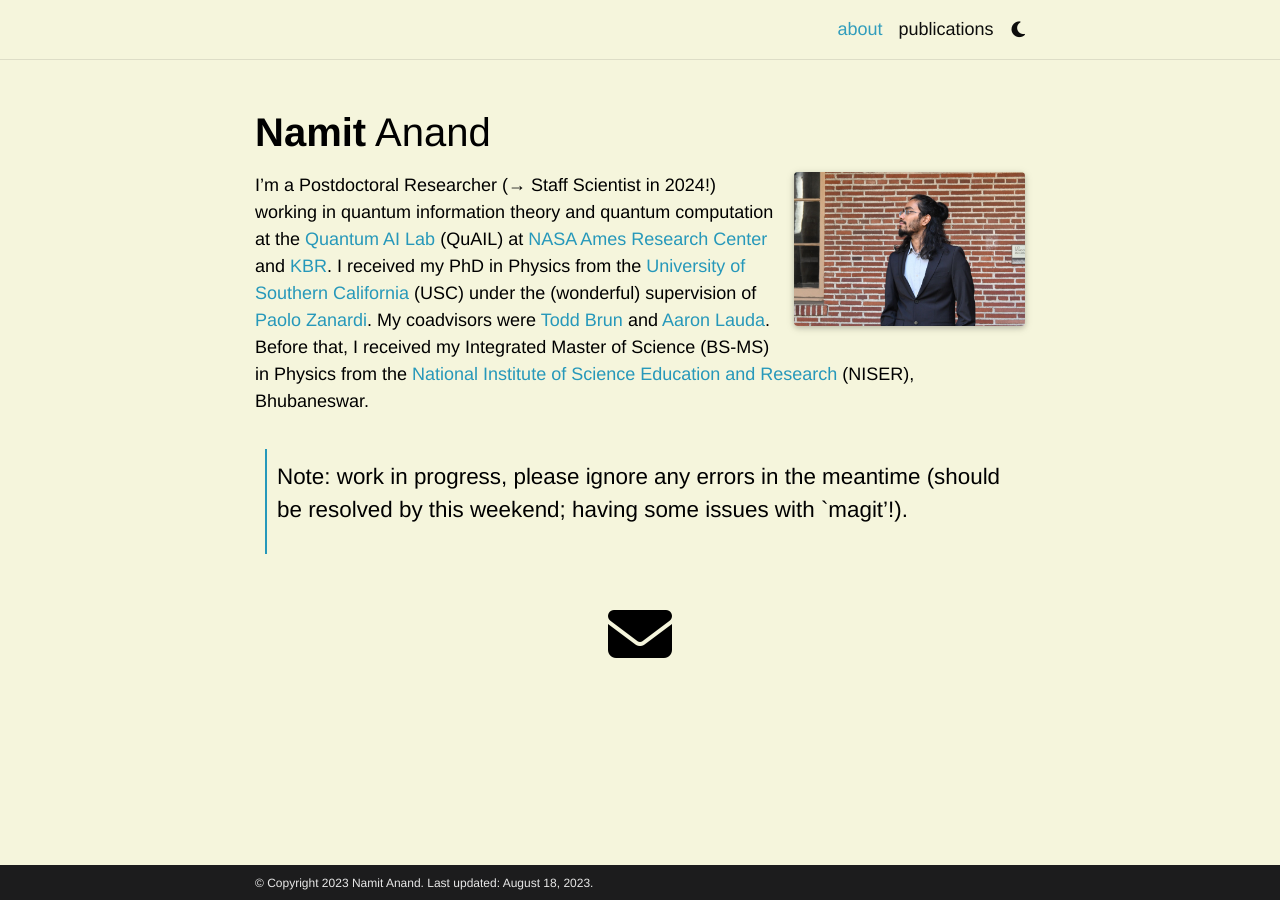
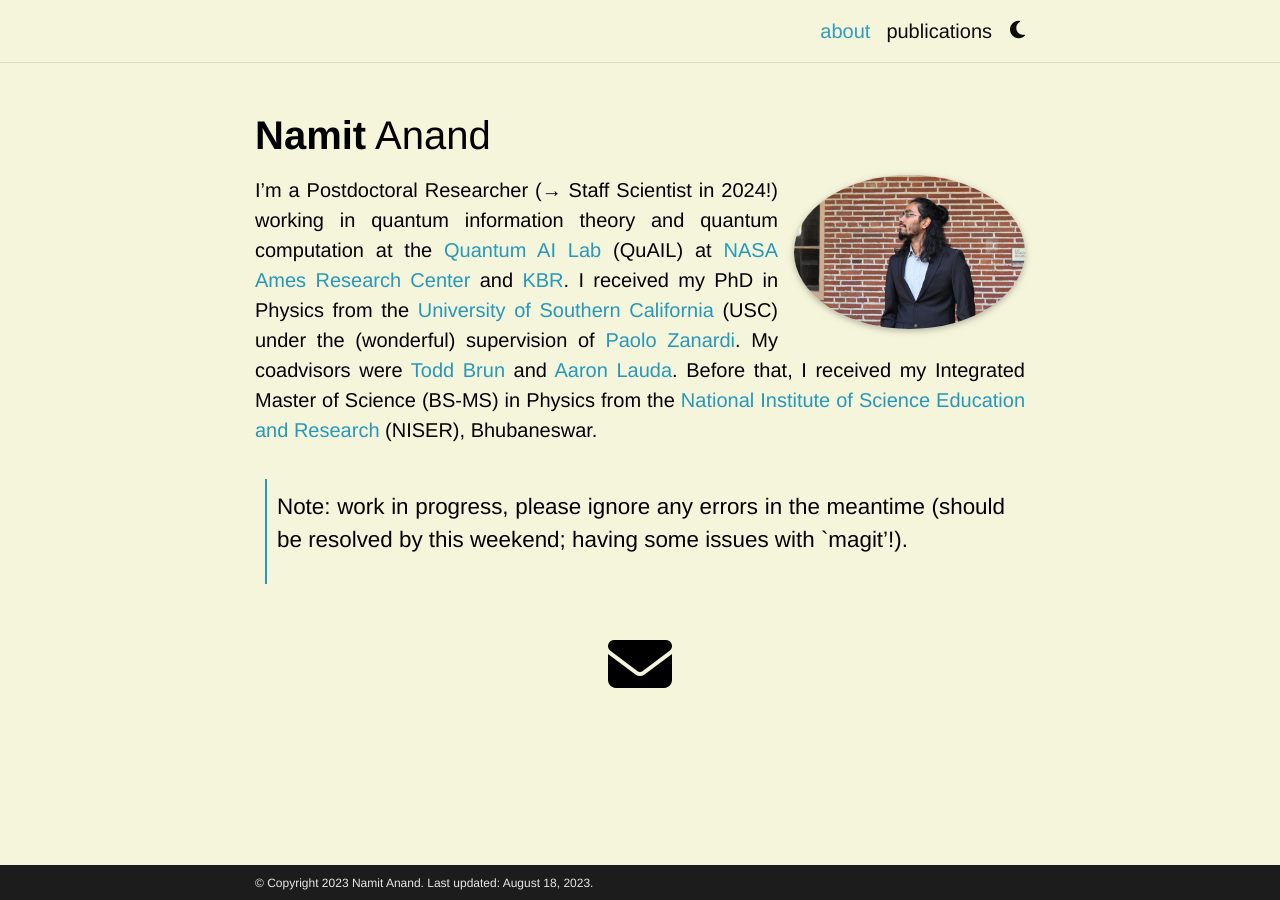
Before and after one commit to namitanand/namitanand.github.io, a Jekyll site: the page built from _pages/about.md, in a window 1280 px wide. Built offline with Jekyll 4.4.1, drawn with Linux system fonts in a browser that asks for light colours; full-size pictures stand in for the smaller copies a plugin makes; comment, search, counter and statistics services are not loaded; a style sheet for code colours, icons or effects is not loaded.

Commit message:
font size -> 20px; circular pic; justify text

```diff
--- a/_sass/_base.scss
+++ b/_sass/_base.scss
@@ -4,7 +4,8 @@
 // Fonts for the full page
 body {
     font-family: 'Helvetica';
-    font-size: 18px;
+    font-size: 20px;
+    text-align: justify;
 }
 
 // Typography
```
Also changed, not shown: _pages/about.md (+1 -1 lines).
